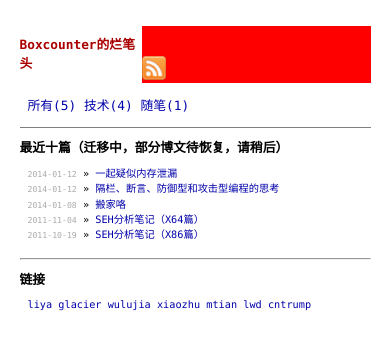
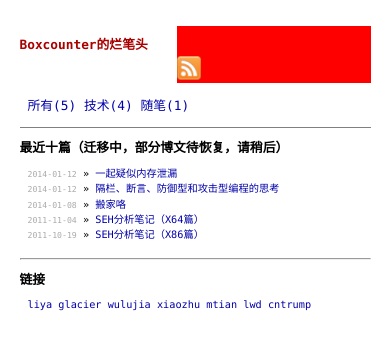
Before and after one commit to betacat/betacat.github.io, a Jekyll site: the page built from index.html, in a window 390 px wide. Shown: the top 350 px of the page. Built offline with Jekyll 4.4.1, drawn with Linux system fonts in a browser that asks for light colours; nearby versions of some CDN libraries; Markdown is read by kramdown in place of the engine named in the settings.

Commit message:
添加手机自适应rss

```diff
--- a/css/main.css
+++ b/css/main.css
@@ -275,12 +275,12 @@ blockquote{
   }
 
   .left {
-    width: 35%;
+    width: 50%;
     float: left;
   }
 
   .right {
-    width: 65%;
+    width: 50%;
     float: right;
     padding-top: 30px;
   }
@@ -361,12 +361,12 @@ blockquote{
   }
 
   .left {
-    width: 35%;
+    width: 45%;
     float: left;
   }
 
   .right {
-    width: 65%;
+    width: 55%;
     float: right;
     /*padding-top: 30px;*/
     background-color: red;
```
